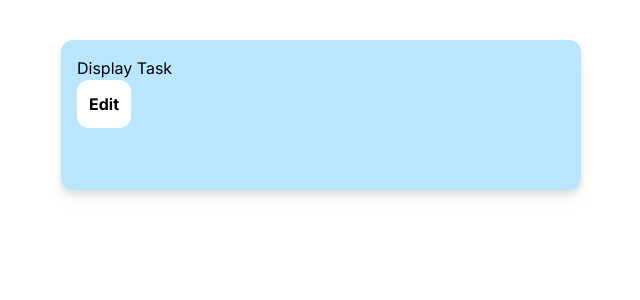
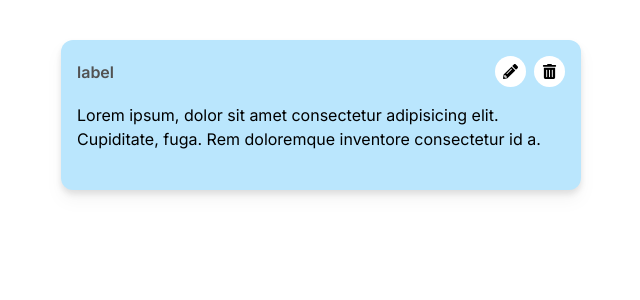
Before and after one commit to adi-sd/task-it, a Next.js app: page /home in a window 1280 px wide. Shown: the top 300 px of the page, without its empty margins (319-959 px from the left). Built offline with nearby package versions, Linux system fonts and the light colour scheme.

Commit message:
Formatting Display and Edit task view

```diff
--- a/components/commons/button.tsx
+++ b/components/commons/button.tsx
@@ -9,7 +9,7 @@ export const Button = forwardRef<HTMLButtonElement, ButtonProps>(
             <button
                 type={type}
                 className={twMerge(
-                    "rounded-xl bg-white border-transparent p-3 disabled:cursor-not-allowed disabled:opacity-50 text-black font-bold hover:opacity-75 transition text-nowrap",
+                    "rounded-xl bg-white border-transparent p-2 disabled:cursor-not-allowed disabled:opacity-50 text-black font-bold hover:opacity-75 transition text-nowrap",
                     className
                 )}
                 disabled={disabled}
--- a/components/task/display-task.tsx
+++ b/components/task/display-task.tsx
@@ -1,6 +1,9 @@
 "use client";
 
 import { useState } from "react";
+import { FaPencilAlt } from "react-icons/fa";
+import { FaTrashAlt } from "react-icons/fa";
+
 import { Button } from "../commons/button";
 
 interface DisplayTaskProps {
@@ -17,9 +20,24 @@ export const DisplayTask: React.FC<DisplayTaskProps> = ({ toggleEdit }) => {
     };
 
     return (
-        <div className="w-full h-[150px] p-4 bg-sky-200 rounded-xl drop-shadow-lg" hidden={isHidden}>
-            <div>Display Task</div>
-            <Button onClick={onEditClicked}>Edit</Button>
+        <div className="w-full h-[150px] p-4 bg-sky-200 rounded-xl drop-shadow-lg flex flex-col" hidden={isHidden}>
+            <div className="flex">
+                <div className="font-semibold text-neutral-600 flex items-center">
+                    <span>label</span>
+                </div>
+                <div className="ml-auto flex gap-x-2">
+                    <Button onClick={onEditClicked} className="rounded-full">
+                        <FaPencilAlt size={15}></FaPencilAlt>
+                    </Button>
+                    <Button onClick={onEditClicked} className="rounded-full">
+                        <FaTrashAlt size={15}></FaTrashAlt>
+                    </Button>
+                </div>
+            </div>
+            <div className="w-full h-full py-4">
+                Lorem ipsum, dolor sit amet consectetur adipisicing elit. Cupiditate, fuga. Rem doloremque inventore
+                consectetur id a.
+            </div>
         </div>
     );
 };
--- a/components/task/edit-task.tsx
+++ b/components/task/edit-task.tsx
@@ -1,6 +1,9 @@
 "use client";
 
 import { useState } from "react";
+
+import { FaCheck } from "react-icons/fa";
+
 import { Button } from "../commons/button";
 
 interface EditTaskProps {
@@ -18,9 +21,19 @@ export const EditTask: React.FC<EditTaskProps> = ({ toggleEdit }) => {
 
     return (
         <div className="w-full h-[250px] p-4 bg-green-200 rounded-xl drop-shadow-lg" hidden={isHidden}>
-            <div>
-                Edit Task <br />
-                <Button onClick={onDoneClicked}>Done</Button>
+            <div className="flex">
+                <div className="font-semibold text-neutral-600 flex items-center">
+                    <span>label</span>
+                </div>
+                <div className="ml-auto flex gap-x-2">
+                    <Button onClick={onDoneClicked} className="rounded-full">
+                        <FaCheck size={15}></FaCheck>
+                    </Button>
+                </div>
+            </div>
+            <div className="w-full h-full py-4">
+                Lorem ipsum, dolor sit amet consectetur adipisicing elit. Cupiditate, fuga. Rem doloremque inventore
+                consectetur id a.
             </div>
         </div>
     );
--- a/package.json
+++ b/package.json
@@ -13,6 +13,7 @@
         "next": "14.2.5",
         "react": "^18",
         "react-dom": "^18",
+        "react-icons": "^5.2.1",
         "tailwind-merge": "^2.4.0"
     },
     "devDependencies": {
```
Also changed, not shown: 1 other file (tests, documents, lock files or other folders).
